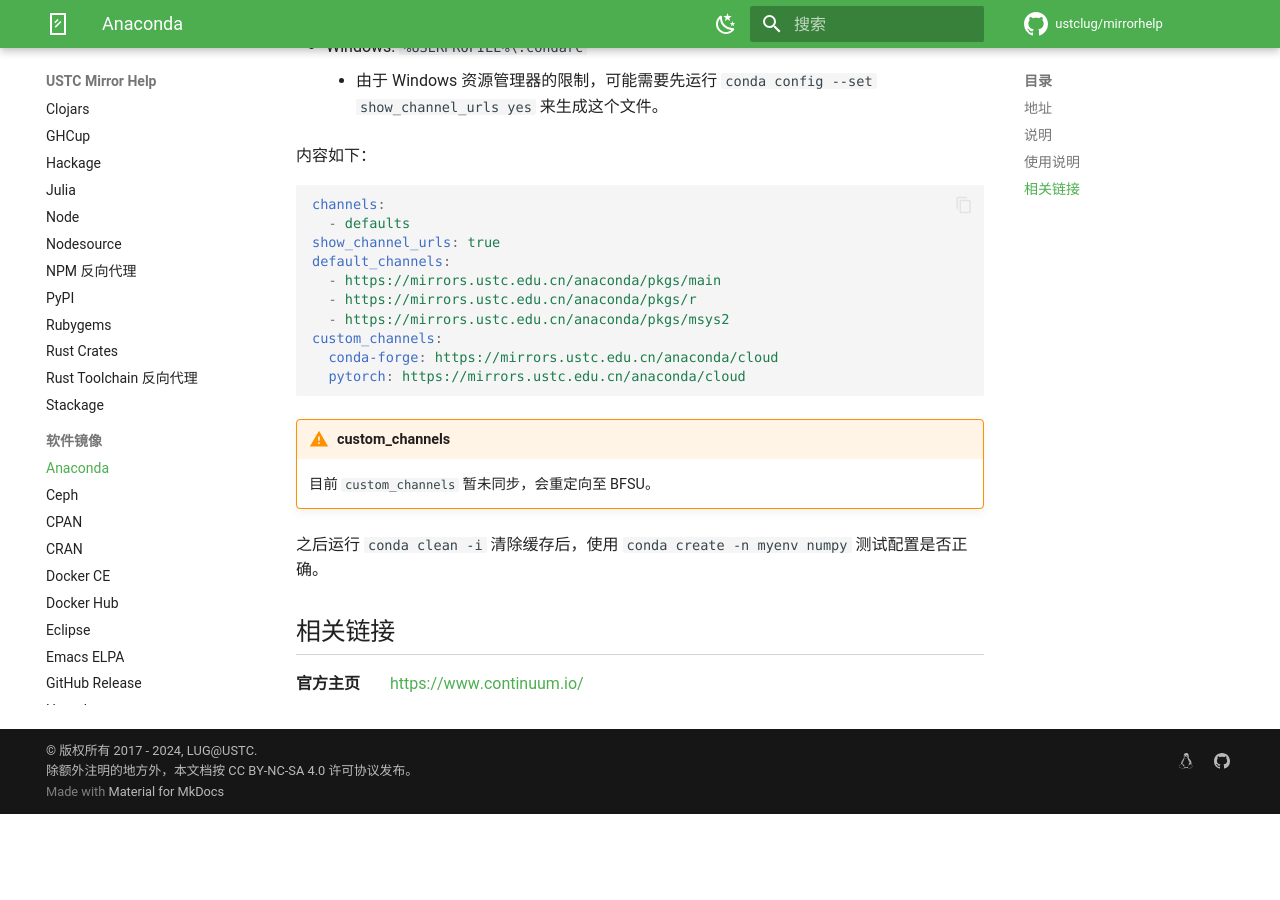
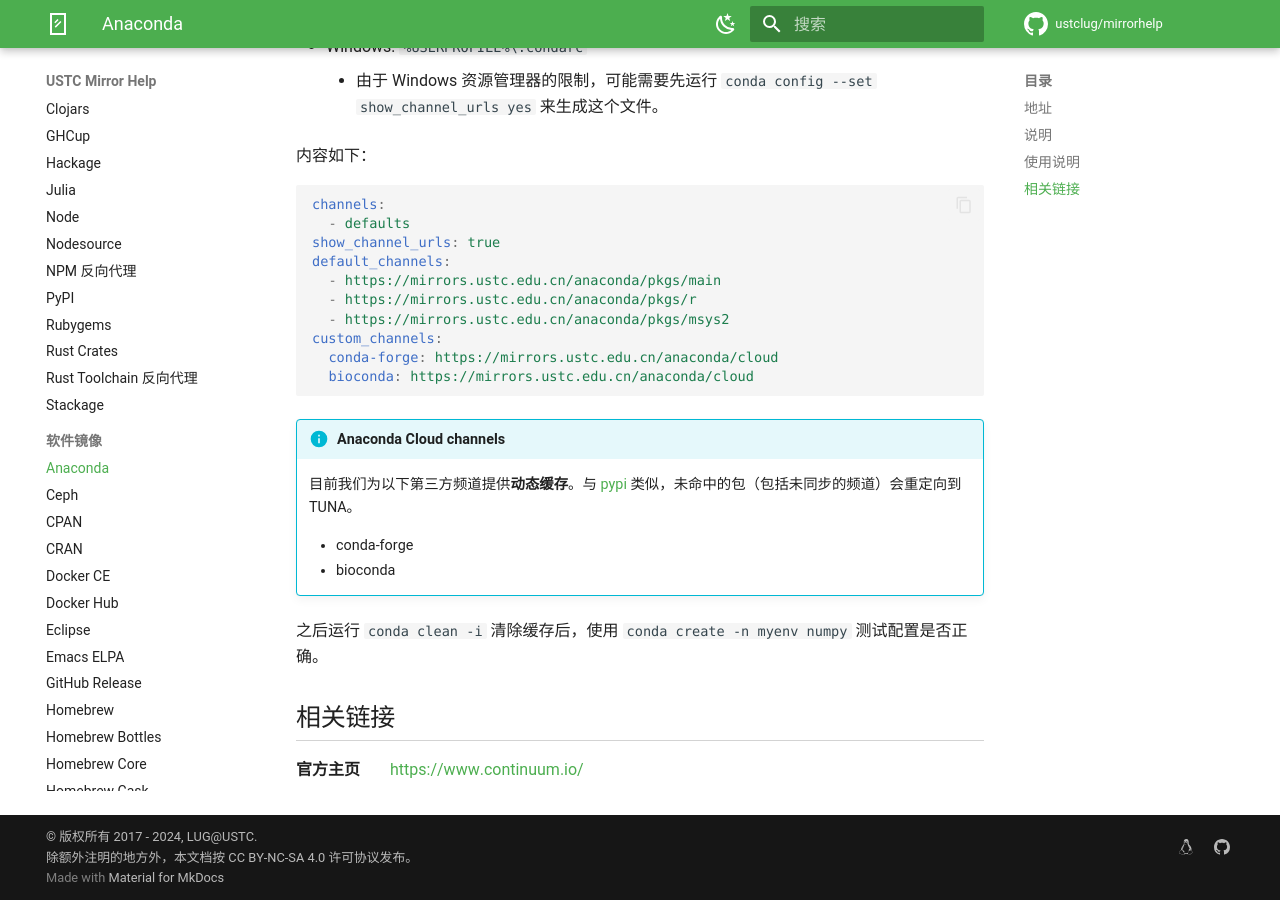
Before and after one commit to ustclug/mirrorhelp, an MkDocs documentation site: the page built from docs/anaconda.md, in a window 1280 px wide and 900 px high, scrolled down 609 px. Built offline with MkDocs 1.6.1 and Material for MkDocs 9.7.7, drawn with Linux system fonts in a browser that asks for light colours; comment, search, counter and statistics services are not loaded; before the commit the page ends 1423 px from its top, so only the background shows below that.

Commit message:
anaconda: Update custom channels status

````diff
--- a/docs/anaconda.md
+++ b/docs/anaconda.md
@@ -32,12 +32,15 @@
   - https://mirrors.ustc.edu.cn/anaconda/pkgs/msys2
 custom_channels:
   conda-forge: https://mirrors.ustc.edu.cn/anaconda/cloud
-  pytorch: https://mirrors.ustc.edu.cn/anaconda/cloud
+  bioconda: https://mirrors.ustc.edu.cn/anaconda/cloud
 ```
 
-!!! warning "custom_channels"
+!!! info "Anaconda Cloud channels"
 
-    目前 `custom_channels` 暂未同步，会重定向至 BFSU。
+    目前我们为以下第三方频道提供**动态缓存**。与 [pypi](./pypi.md) 类似，未命中的包（包括未同步的频道）会重定向到 TUNA。
+
+    - conda-forge
+    - bioconda
 
 之后运行 `conda clean -i` 清除缓存后，使用 `conda create -n myenv numpy` 测试配置是否正确。
 
````
